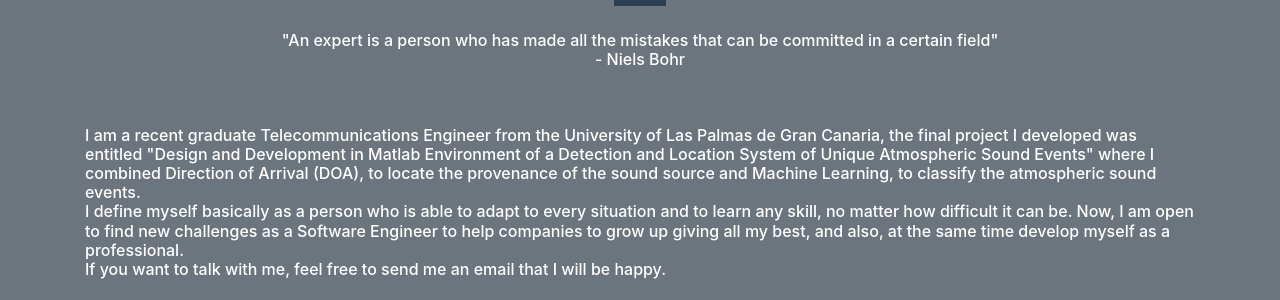
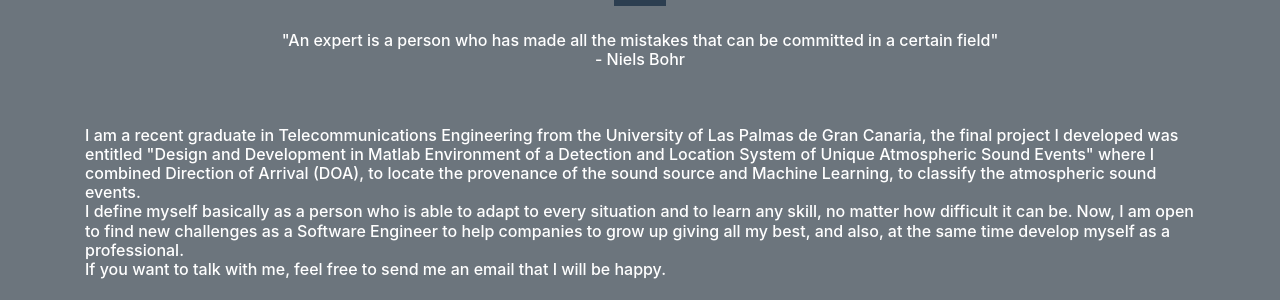
Before and after one commit to JuanFran928/juanfran928.github.io, a website with bundled scripts: page index.html in a window 1280 px wide. Shown: the part 1032-1332 px from the top of the page. Built offline with nearby package versions, Linux system fonts and the light colour scheme.

Commit message:
mejora
mejora

```diff
--- a/index.html
+++ b/index.html
@@ -68,7 +68,7 @@
         <hr class="star-light mb-5">
      <h6><center>"An expert is a person who has made all the mistakes that can be committed in a certain field"  <br>- Niels Bohr </center></h6> <br><br>
 
-      <h6 style="text-align:left"> I am a recent graduate Telecommunications Engineer from the University of Las Palmas de Gran Canaria, the final project I developed was entitled "Design and Development in Matlab Environment of a Detection and Location System of Unique Atmospheric Sound Events" where I combined Direction of Arrival (DOA), to locate the provenance of the sound source and Machine Learning, to classify the atmospheric sound events. <br> I define myself basically as a person who is able to adapt to every situation and to learn any skill, no matter how difficult it can be.
+      <h6 style="text-align:left"> I am a recent graduate in Telecommunications Engineering from the University of Las Palmas de Gran Canaria, the final project I developed was entitled "Design and Development in Matlab Environment of a Detection and Location System of Unique Atmospheric Sound Events" where I combined Direction of Arrival (DOA), to locate the provenance of the sound source and Machine Learning, to classify the atmospheric sound events. <br> I define myself basically as a person who is able to adapt to every situation and to learn any skill, no matter how difficult it can be.
 Now, I am open to find new challenges as a Software Engineer to help companies to grow up giving all my best, and also, at the same time develop myself as a professional.
 <br>
 If you want to talk with me, feel free to send me an email that I will be happy.</h6>
```
